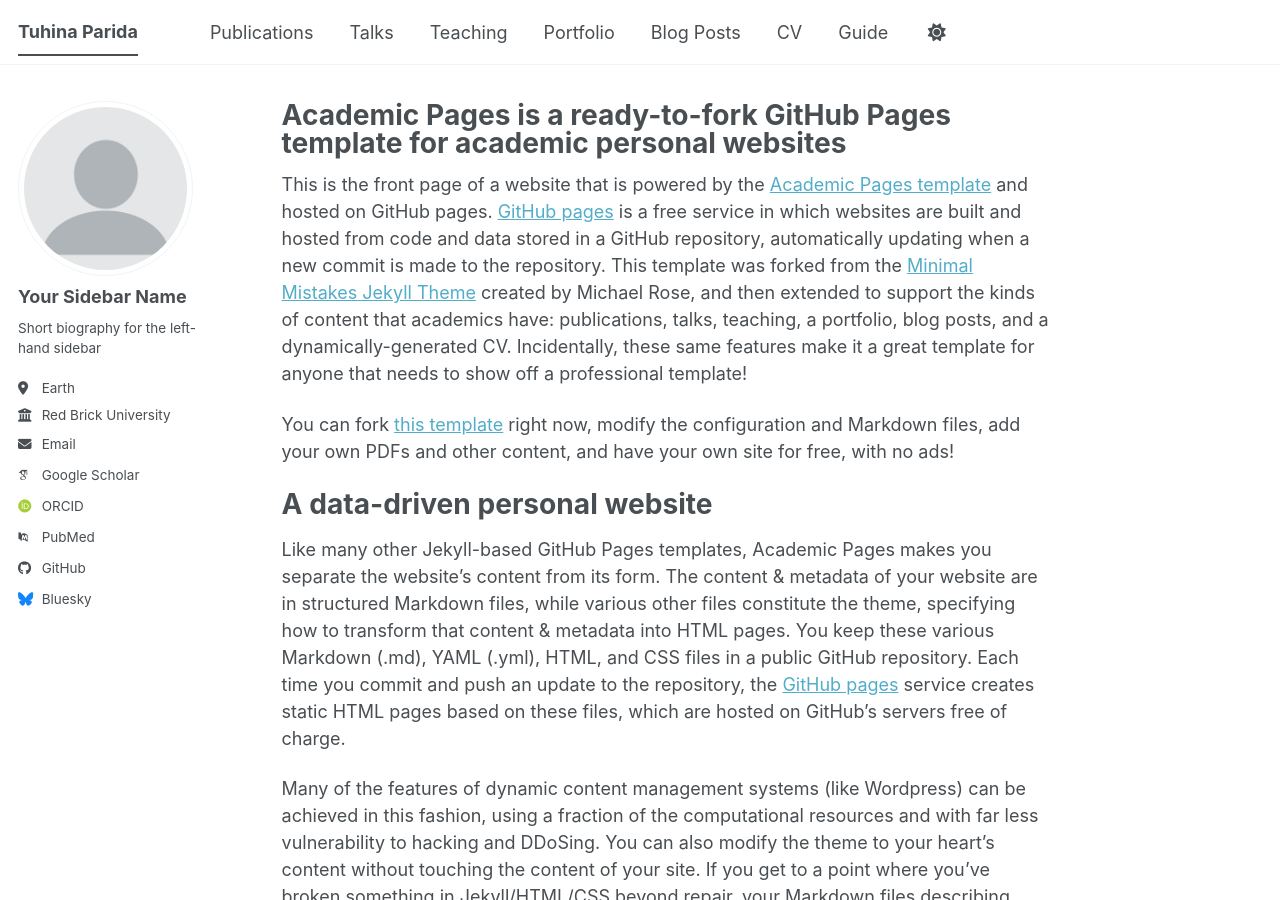
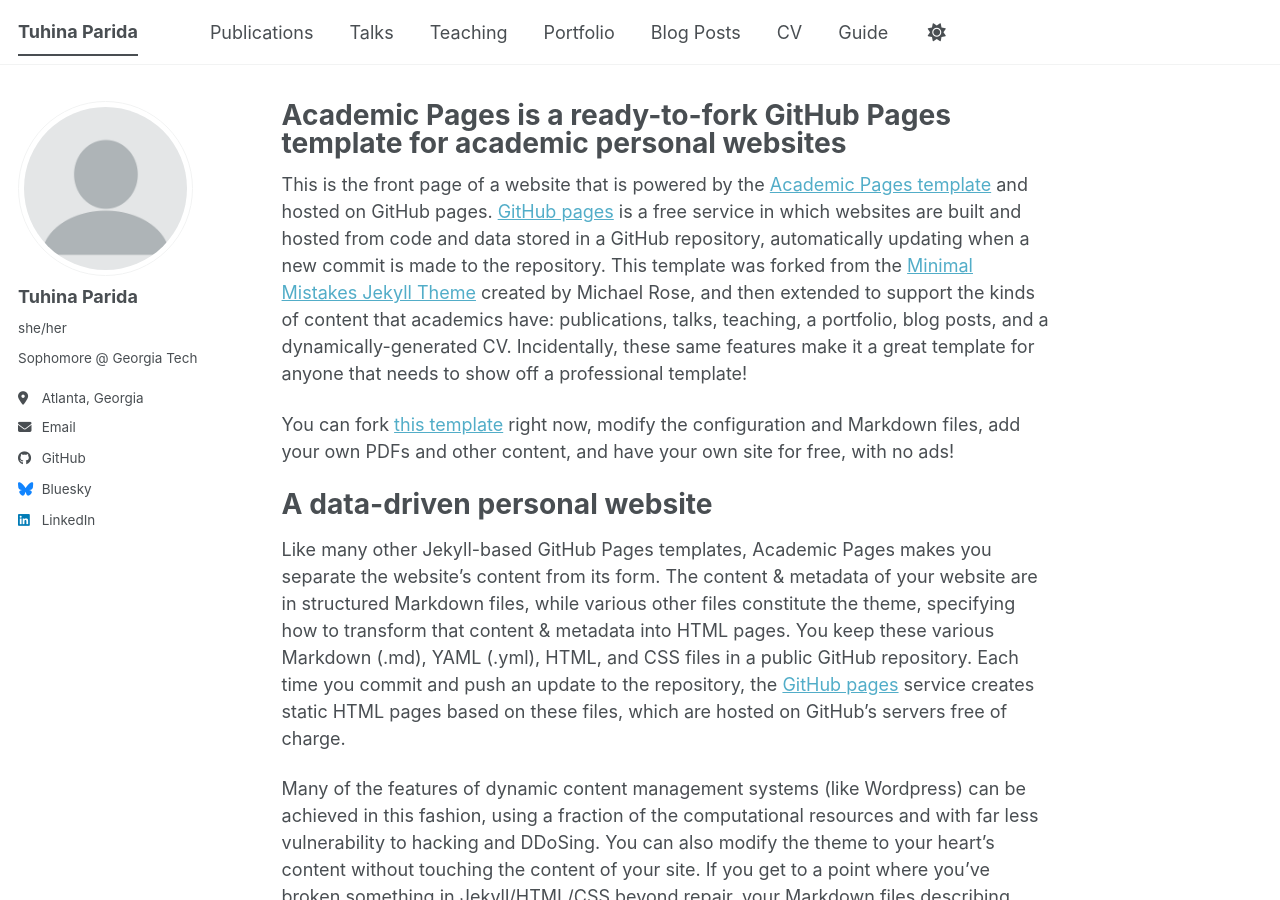
Before and after one commit to tuhinaparida/tuhinaparida.github.io, a Jekyll site: the page built from _pages/about.md, in a window 1280 px wide and 900 px high. Built offline with Jekyll 4.4.1, drawn with Linux system fonts in a browser that asks for light colours; some web fonts are replaced; a script bundle is joined from its source files by our own code; library files that are not in the unit come from our copies.

Commit message:
Update _config.yml

```diff
--- a/_config.yml
+++ b/_config.yml
@@ -24,24 +24,24 @@ repository               : "academicpages/academicpages.github.io"
 author:
   # Biographic information
   avatar           : "profile.png"
-  name             : "Your Sidebar Name"
-  pronouns         : # example: "she/her"
-  bio              : "Short biography for the left-hand sidebar"
-  location         : "Earth"
-  employer         : "Red Brick University"
+  name             : "Tuhina Parida"
+  pronouns         : "she/her"
+  bio              : "Sophomore @ Georgia Tech"
+  location         : "Atlanta, Georgia"
+  employer         : #"Georgia Tech"
   uri              : # URL
-  email            : "none@example.org"
+  email            : "tparida3@gatech.edu"
 
   # Academic websites
   academia         : # URL
   arxiv            : # URL - Update with the correct link to your profile
-  googlescholar    : "https://scholar.google.com/citations?user=PS_CX0AAAAAJ"
+  googlescholar    : #"https://scholar.google.com/citations?user=PS_CX0AAAAAJ"
   inspire-hep      : # URL
   impactstory      : # URL
-  orcid            : "https://orcid.org/yourorcidurl"
+  orcid            : #"https://orcid.org/yourorcidurl"
   semantic         : # URL
   ssrn             : # URL
-  pubmed           : "https://www.ncbi.nlm.nih.gov/pubmed/?term=john+snow"
+  pubmed           : #"https://www.ncbi.nlm.nih.gov/pubmed/?term=john+snow"
   researchgate     : # URL
   scopus           : # URL
   zotero           : # URL
@@ -66,7 +66,7 @@ author:
   keybase          : # Username
   instagram        : # Username
   lastfm           : # Username
-  linkedin         : # Username
+  linkedin         : "https://www.linkedin.com/in/tuhina-parida-198b30263"
   mastodon         : # URL
   medium           : # URL
   pinterest        : # Username
```
